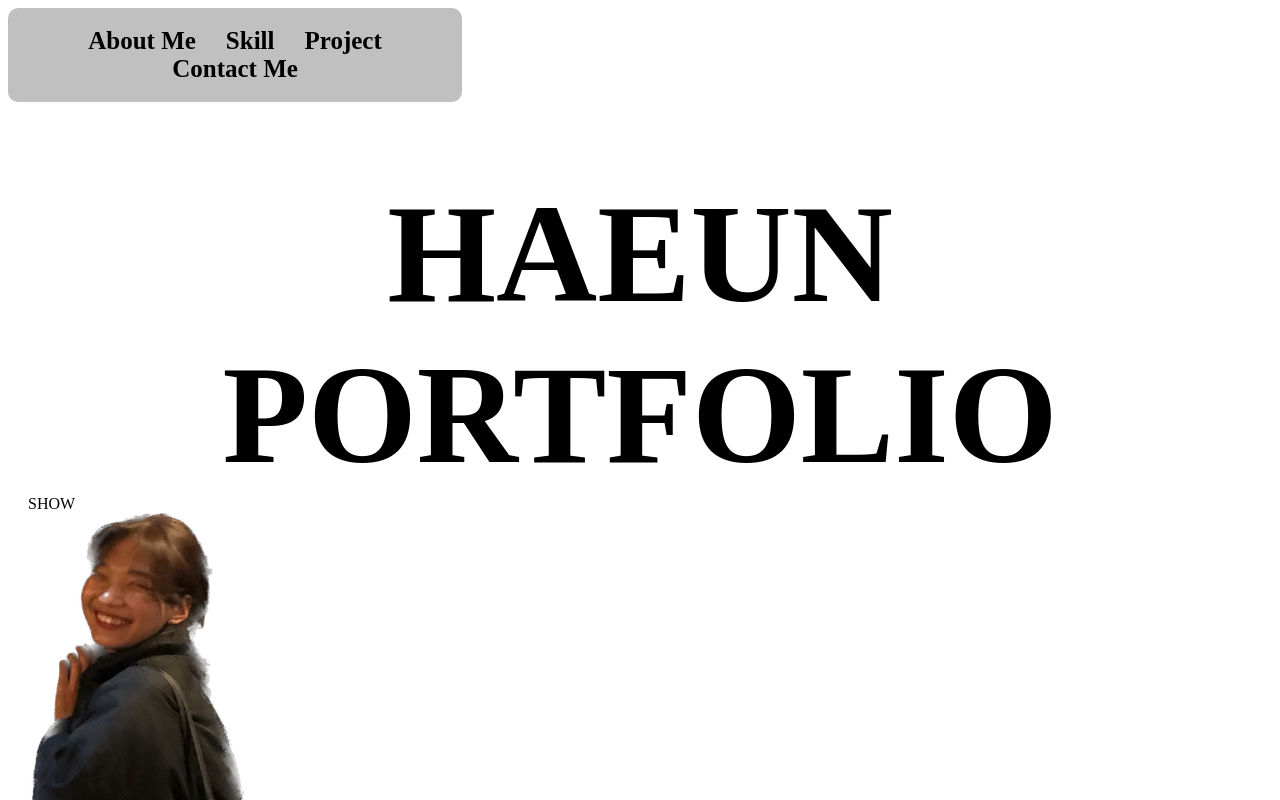
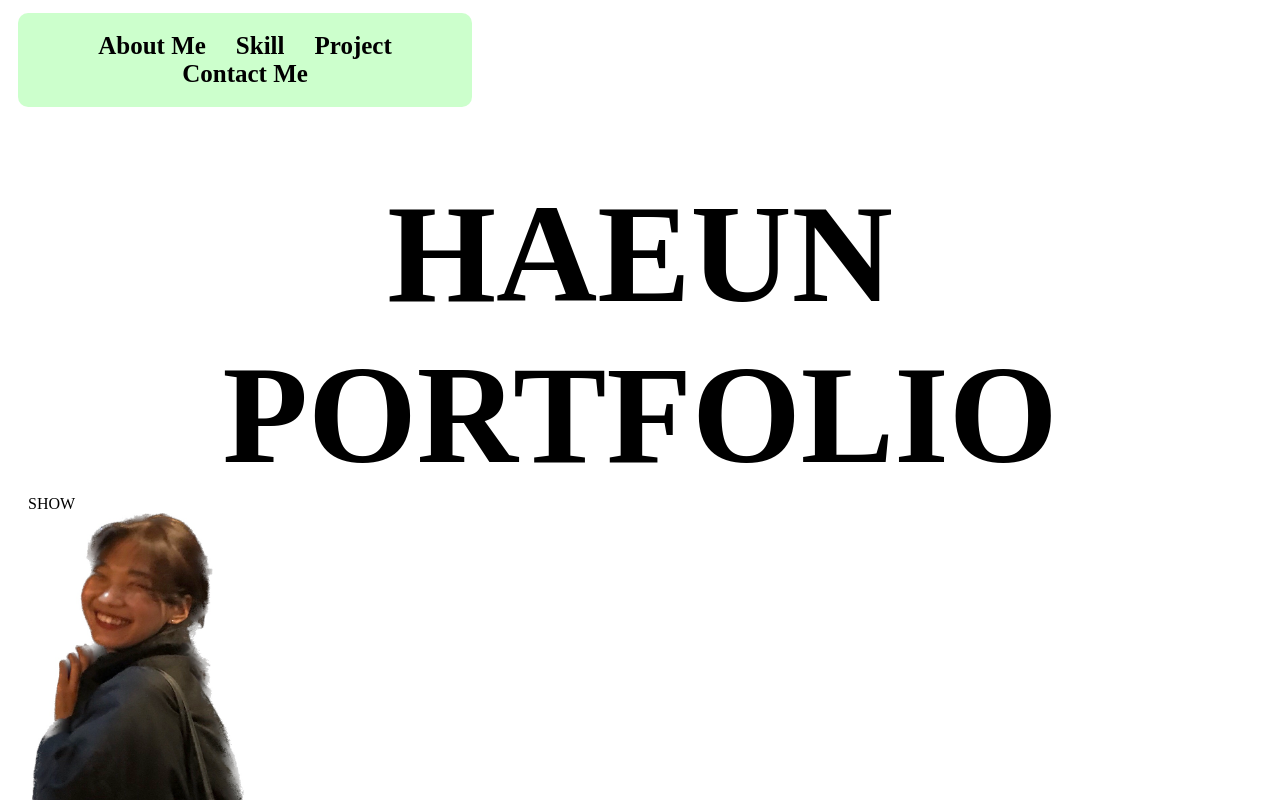
Before and after one commit to yaangha/Portfolio, a React (Create React App) app: page / in a window 1280 px wide. Shown: the top 800 px of the page. Built offline with nearby package versions, Linux system fonts and the light colour scheme.

Commit message:
working css..

```diff
--- a/src/App.js
+++ b/src/App.js
@@ -4,12 +4,10 @@ import {
   Route
 } from "react-router-dom";
 import Home from "./routes/Home";
-import Sidebar from "./components/Sidebar";
 
 function App() {
   return (
     <Router>
-      <Sidebar></Sidebar>
       <Switch>
         <Route path="/">
           <Home/>
--- a/src/routes/Home.js
+++ b/src/routes/Home.js
@@ -4,10 +4,12 @@ import styles from "../styles/Home.module.css";
 import Projects from "../components/Projects";
 import Skills from "../components/Skills";
 import GoToTheTop from "../components/GoToTheTop";
+import Sidebar from "../components/Sidebar";
 
 function Home() {
     return (
         <div className={styles.main_box}>
+            <Sidebar></Sidebar>
             <div className={styles.content_box}>
                 <div className={styles.title}>HAEUN PORTFOLIO</div>
                 <div>
--- a/src/styles/Sidebar.module.css
+++ b/src/styles/Sidebar.module.css
@@ -2,9 +2,10 @@
     position: fixed;
     width: 35%;
     text-align: center;
-    background-color: silver;
+    background-color: rgba(0, 255, 0, 0.2);
     border-radius: 10px;
     padding: 3px;
+    z-index: 99;
 }
 
 .sidebar_ul {
```
